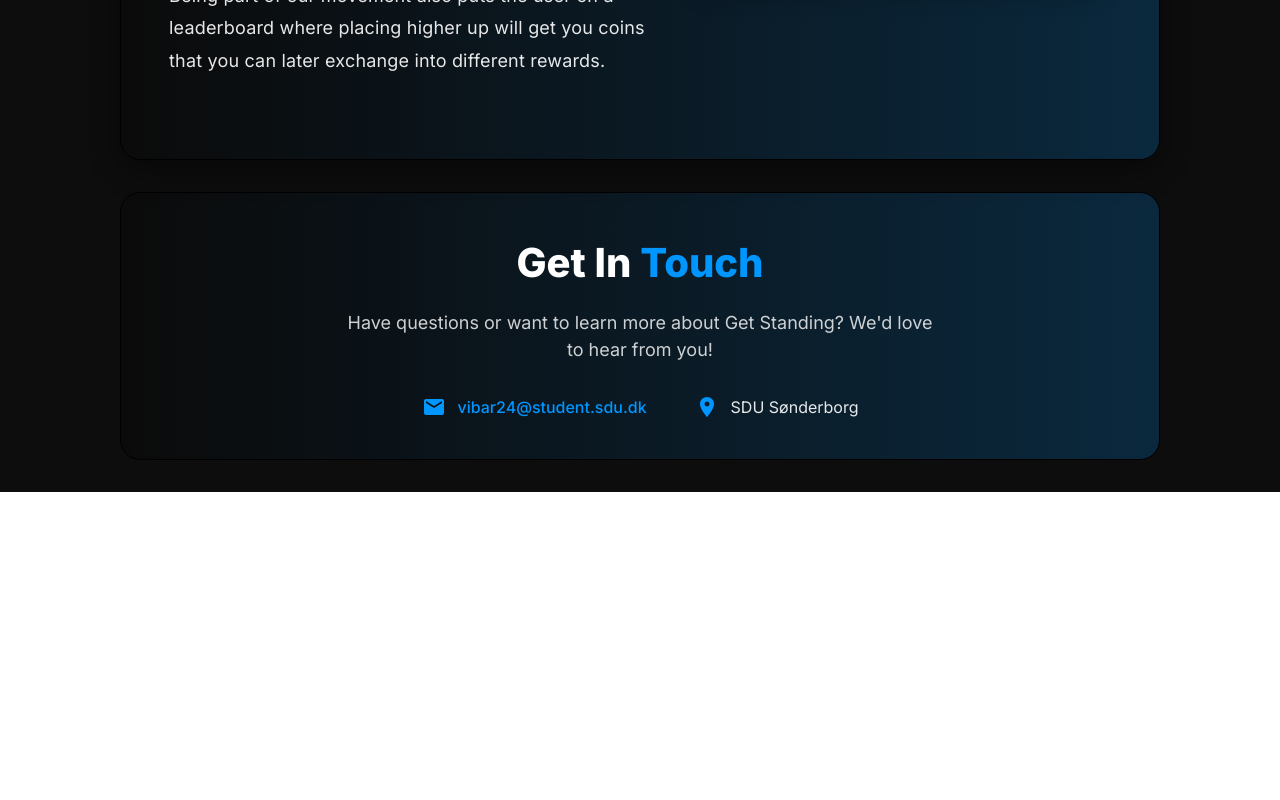
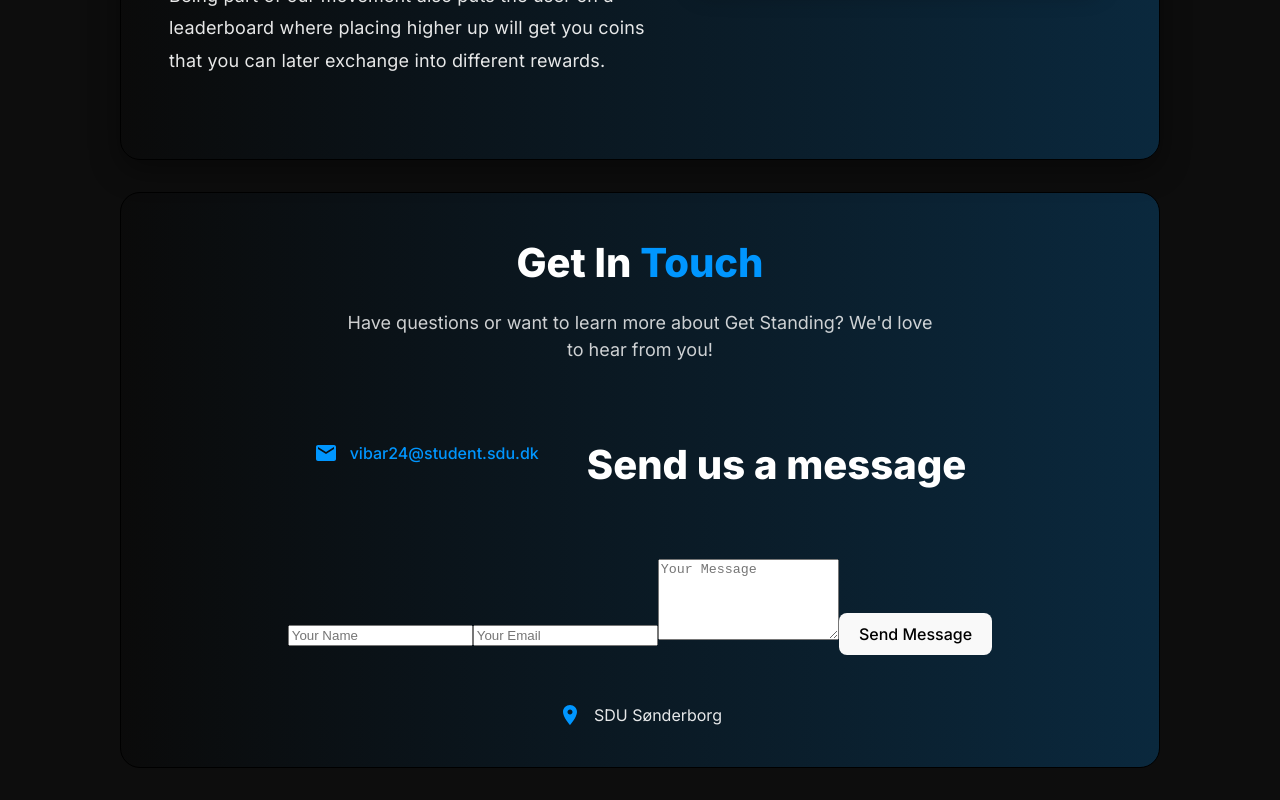
Before and after one commit to vladi245/WebFrontend-group8, a React (Vite) app: page /about in a window 1280 px wide. Shown: the part 789-1589 px from the top of the page. Before the commit the page ends 1281 px from the top, so only its background shows below. Built offline with nearby package versions, Linux system fonts and the light colour scheme.

Commit message:
feat: create initial contact form without styling

```diff
--- a/src/pages/AboutUs/index.tsx
+++ b/src/pages/AboutUs/index.tsx
@@ -1,8 +1,42 @@
+import { useState } from "react";
 import Navbar from '../../components/Navbar/Navbar'
 import styles from './AboutUs.module.css'
 import aboutImage from '../../assets/about-team.jpg'
 
 export default function AboutUs() {
+
+    const [formData, setFormData] = useState({
+        name: "",
+        email: "",
+        message: ""
+    });
+
+    const [status, setStatus] = useState("");
+
+    const handleChange = (e) => {
+        setFormData({ ...formData, [e.target.name]: e.target.value });
+    };
+
+    const handleSubmit = async (e) => {
+        e.preventDefault();
+        setStatus("Sending...");
+
+        try {
+            const res = await fetch("http://localhost:5000/api/contact", {
+                method: "POST",
+                headers: { "Content-Type": "application/json" },
+                body: JSON.stringify(formData),
+            });
+
+            if (!res.ok) throw new Error("Failed to send");
+
+            setStatus("Message sent successfully!");
+            setFormData({ name: "", email: "", message: "" });
+        } catch (err) {
+            setStatus("Error sending message. Try again later.");
+        }
+    };
+
     return (
         <div className={styles['about-us-container']}>
             <Navbar />
@@ -39,6 +73,39 @@
                             vibar24@student.sdu.dk
                         </a>
                     </div>
+                <h3 className={styles['contact-title']} style={{ marginTop: "40px" }}>Send us a message</h3>
+
+                <form className={styles['contact-form']} onSubmit={handleSubmit}>
+                    <input
+                        name="name"
+                        placeholder="Your Name"
+                        value={formData.name}
+                        onChange={handleChange}
+                        required
+                    />
+                    <input
+                        type="email"
+                        name="email"
+                        placeholder="Your Email"
+                        value={formData.email}
+                        onChange={handleChange}
+                        required
+                    />
+                    <textarea
+                        name="message"
+                        placeholder="Your Message"
+                        value={formData.message}
+                        onChange={handleChange}
+                        rows={5}
+                        required
+                    ></textarea>
+
+                    <button type="submit" className={styles['submit-btn']}>
+                        Send Message
+                    </button>
+
+                    {status && <p className={styles['status-message']}>{status}</p>}
+                </form>
                     <div className={styles['contact-item']}>
                         <svg xmlns="http://www.w3.org/2000/svg" width="24" height="24" viewBox="0 0 24 24" className={styles['contact-icon']}>
                             <path fill="currentColor" d="M12 2C8.13 2 5 5.13 5 9c0 5.25 7 13 7 13s7-7.75 7-13c0-3.87-3.13-7-7-7m0 9.5c-1.38 0-2.5-1.12-2.5-2.5s1.12-2.5 2.5-2.5s2.5 1.12 2.5 2.5s-1.12 2.5-2.5 2.5" />
@@ -50,5 +117,6 @@
                 </div>
             </div>
         </div>
+
     );
 }
```
